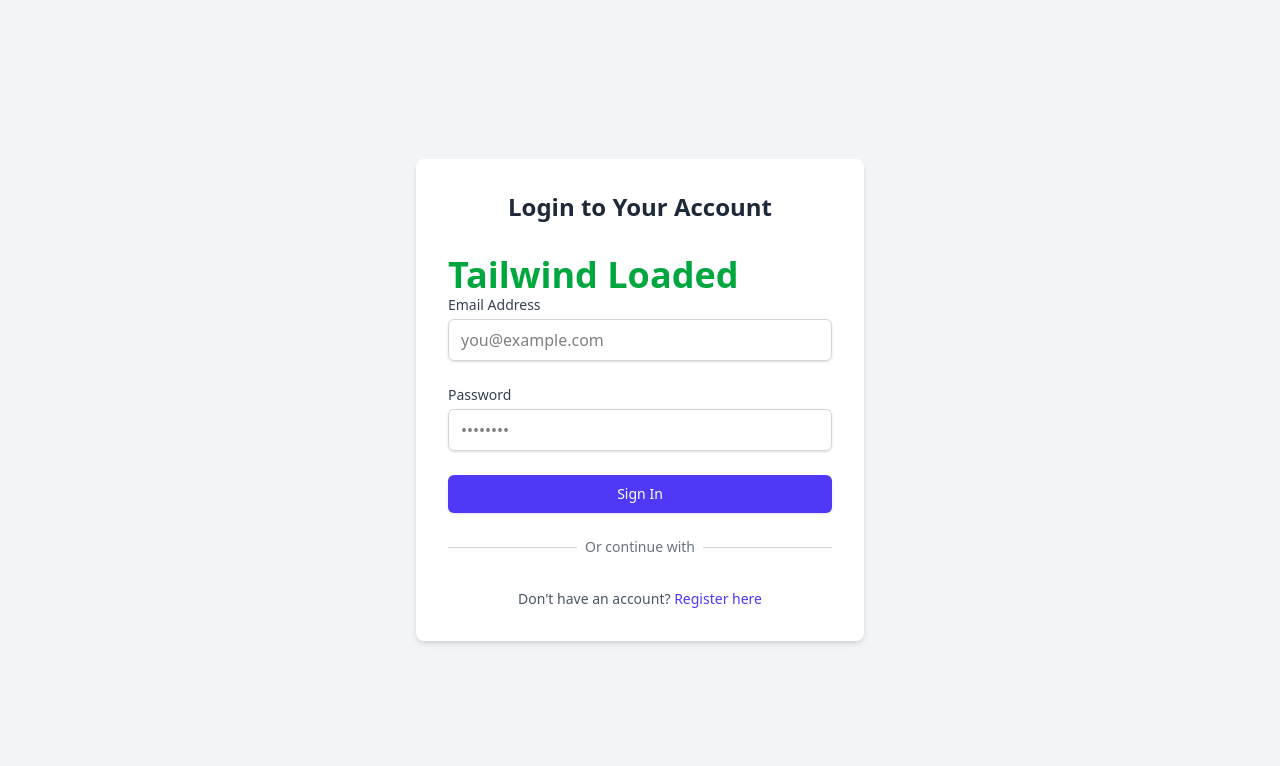
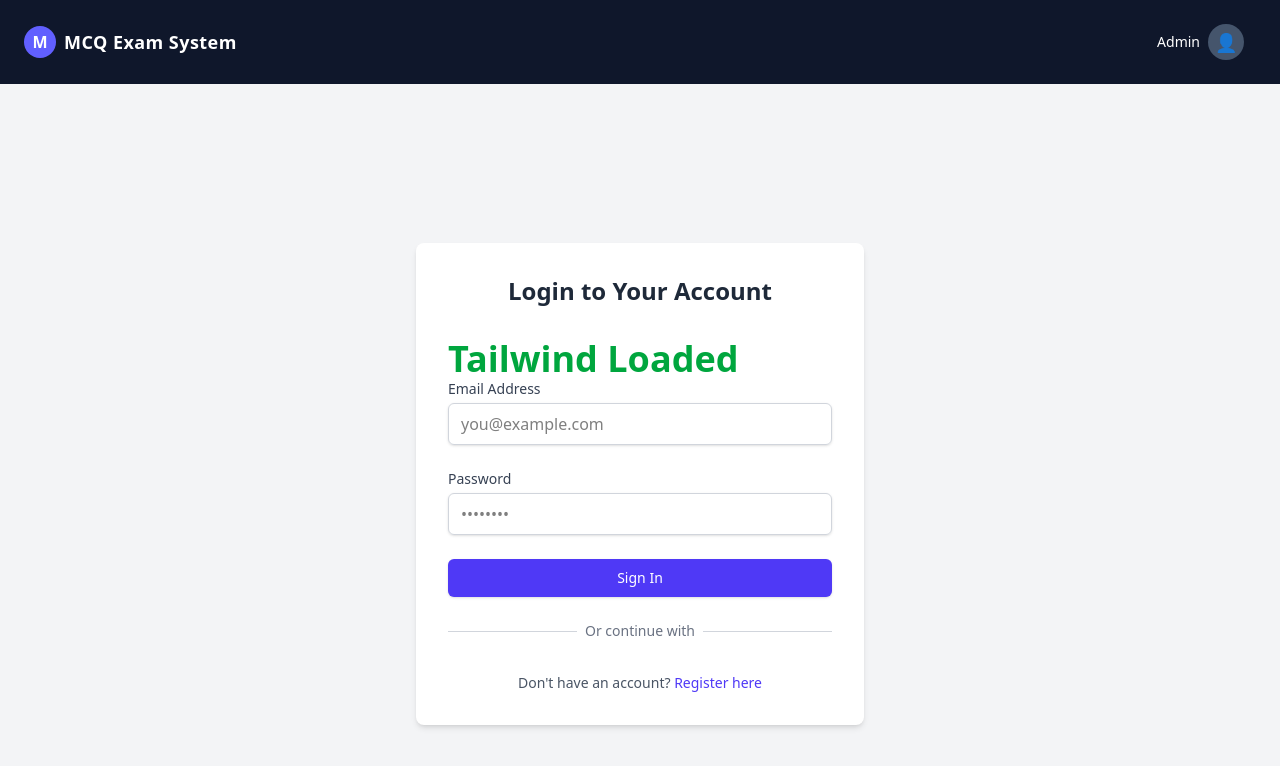
Before and after one commit to MinhazDeveloper/mcq-exam-system, a Vue app in the folder mcq-frontend/: page /login in a window 1280 px wide. Shown: the top 766 px of the page. Built offline with nearby package versions, Linux system fonts and the light colour scheme; what vue3-google-signin would draw is missing.

Commit message:
Add navbar with logout option

```diff
--- a/mcq-frontend/src/App.vue
+++ b/mcq-frontend/src/App.vue
@@ -1,5 +1,6 @@
 <script setup>
 import { useAuthStore } from '@/stores/auth';
+import Navbar from '@/components/Navbar.vue';
 
 const authStore = useAuthStore();
 
@@ -9,5 +10,6 @@
 </script>
 
 <template>
+  <Navbar />
   <router-view />
 </template>
--- a/mcq-frontend/src/api/axios.js
+++ b/mcq-frontend/src/api/axios.js
@@ -7,10 +7,12 @@
 });
 
 apiClient.interceptors.request.use(config => {
-  const authStore = useAuthStore();
-  if (authStore.token) {
-    config.headers.Authorization = `Bearer ${authStore.token}`;
+  const token = localStorage.getItem('token');
+
+  if (token) {
+    config.headers.Authorization = `Bearer ${token}`;
   }
+
   return config;
 });
 
--- /dev/null
+++ b/mcq-frontend/src/components/Navbar.vue
@@ -0,0 +1,82 @@
+<template>
+  <nav class="bg-slate-900 text-white px-6 py-4 shadow-lg">
+    <div class="flex items-center justify-between">
+
+      <!-- Left: Logo / Brand -->
+      <div class="flex items-center gap-2">
+        <div class="w-8 h-8 bg-indigo-500 rounded-full flex items-center justify-center font-bold">
+          M
+        </div>
+        <span class="text-lg font-semibold tracking-wide">
+          MCQ Exam System
+        </span>
+      </div>
+
+      <!-- Center: Title -->
+      <!-- <h1 class="hidden md:block text-xl font-bold tracking-widest text-gray-200">
+        MCQ EXAM SYSTEM
+      </h1> -->
+
+      <!-- Right: Profile -->
+      <div class="relative">
+        <button
+          @click="toggleDropdown"
+          class="flex items-center gap-2 px-3 py-2 rounded-full hover:bg-slate-700 transition"
+        >
+          <span class="text-sm font-medium">Admin</span>
+          <div class="w-9 h-9 bg-slate-600 rounded-full flex items-center justify-center text-lg">
+            👤
+          </div>
+        </button>
+
+        <!-- Dropdown -->
+        <transition name="fade">
+          <ul
+            v-if="isOpen"
+            class="absolute right-0 mt-3 w-40 bg-white text-gray-700 rounded-lg shadow-lg overflow-hidden"
+          >
+            <li>
+              <button
+                class="w-full text-left px-4 py-2 hover:bg-gray-100 transition"
+              >
+                Profile
+              </button>
+            </li>
+            <li>
+              <button
+                @click="logout"
+                class="w-full text-left px-4 py-2 hover:bg-red-50 text-red-600 font-semibold transition"
+              >
+                Logout
+              </button>
+            </li>
+          </ul>
+        </transition>
+      </div>
+
+    </div>
+  </nav>
+</template>
+
+<script setup>
+import { ref } from 'vue'
+import { useRouter } from 'vue-router'
+import axios from '@/api/axios'   // যদি axios instance থাকে
+
+const isOpen = ref(false)
+const router = useRouter()
+
+const toggleDropdown = () => {
+  isOpen.value = !isOpen.value
+}
+
+const logout = async () => {
+  try {
+    await axios.post('/auth/logout')
+    localStorage.removeItem('token')
+    router.push('/login')
+  } catch (error) {
+    console.error('Logout failed', error)
+  }
+}
+</script>
```
